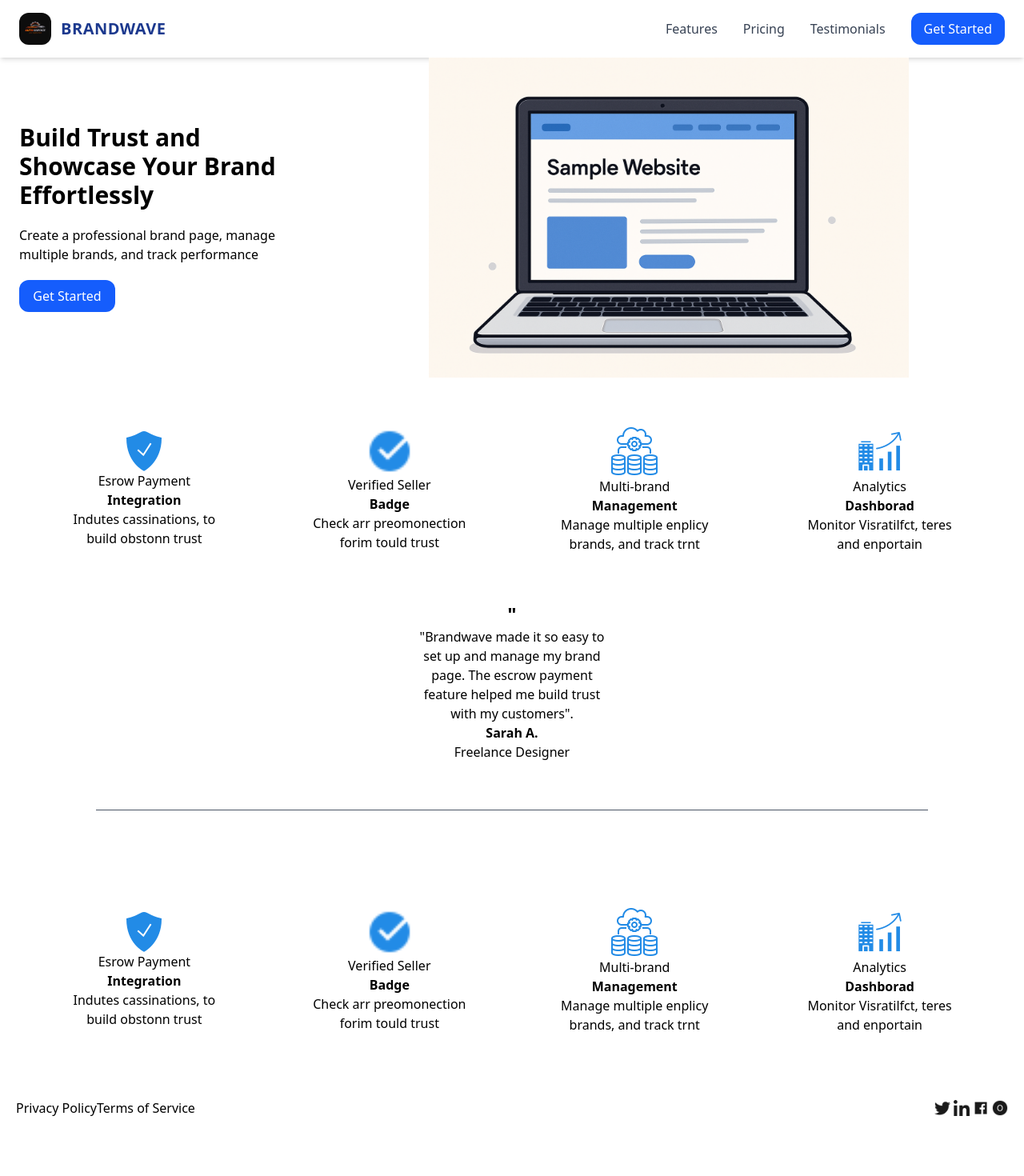
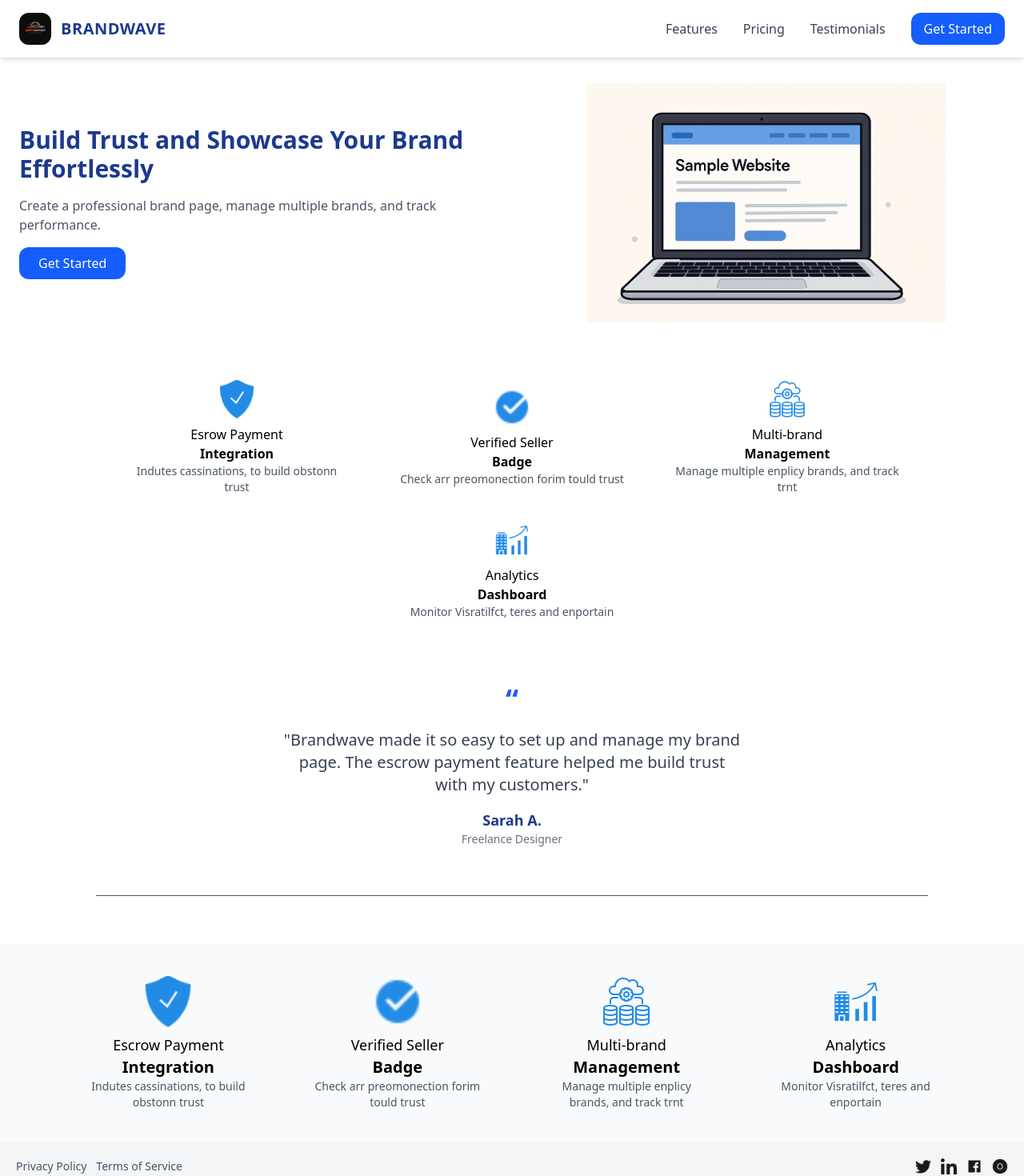
Before and after one commit to calebtolorunleke/the_brandwave, a React (Vite) app: page / in a window 1280 px wide. Shown: the top 1470 px of the page at 80% size. Before the commit the page ends 1417 px from the top, so only its background shows below. Built offline with nearby package versions, Linux system fonts and the light colour scheme.

Commit message:
updat on first page module

```diff
--- a/src/components/GetStarted/BuildTrust.jsx
+++ b/src/components/GetStarted/BuildTrust.jsx
@@ -3,24 +3,29 @@ import laptopImage from "../images/laptopImage.png";
 
 const BuildTrust = () => {
   return (
-    <div className="flex flex-row px-6 gap-10 justify-center items-center">
-      <div className="flex flex-col gap-5 w-[50%]">
-        <h1 className="font-bold text-3xl">
+    <div className="flex flex-col md:flex-row px-4 md:px-6 py-8 gap-8 md:gap-10 items-center justify-center">
+      <div className="flex flex-col gap-4 w-full md:w-1/2 text-center md:text-left">
+        <h1 className="font-bold text-2xl md:text-3xl text-blue-900">
           Build Trust and Showcase Your Brand Effortlessly
         </h1>
-        <p>
+        <p className="text-gray-600">
           Create a professional brand page, manage multiple brands, and track
-          performance
+          performance.
         </p>
-        <button className="bg-blue-600 py-2 px-4 w-30 rounded-xl text-white hover:bg-blue-700 transition">
-          Get Started
-        </button>
+        <div className="flex justify-center md:justify-start">
+          <button className="bg-blue-600 py-2 px-6 rounded-xl text-white hover:bg-blue-700 transition">
+            Get Started
+          </button>
+        </div>
       </div>
-      <img
-        src={laptopImage}
-        alt=""
-        className="mx-30 w-[50%] h-100  object-contain"
-      />
+
+      <div className="w-full md:w-1/2">
+        <img
+          src={laptopImage}
+          alt="Laptop Display"
+          className="w-full max-w-md mx-auto object-contain"
+        />
+      </div>
     </div>
   );
 };
--- a/src/components/GetStarted/FirstFooter.jsx
+++ b/src/components/GetStarted/FirstFooter.jsx
@@ -4,38 +4,50 @@ import checkMark from "../icons/checkmark.png";
 import multiBrand from "../icons/multiBrand.png";
 import analytics from "../icons/analytics.png";
 
-const firstFooter = () => {
+const FirstFooter = () => {
   return (
-    <div className="flex flex-row px-6 py-4 items-center justify-center gap-15 py-15">
-      <div className="flex flex-col items-center justify-center w-[20%] px-5 text-center">
-        <img src={blueProtect} alt="" />
-        <h1>Esrow Payment</h1>
-        <h1 className="font-bold">Integration</h1>
-        <p>Indutes cassinations, to build obstonn trust</p>
+    <div className="flex flex-col md:flex-row flex-wrap px-6 py-10 items-center justify-center gap-10 bg-gray-50">
+      {/* Card 1 */}
+      <div className="flex flex-col items-center text-center w-full md:w-[45%] lg:w-[20%] px-4">
+        <img src={blueProtect} alt="Escrow" className="w-16 h-16 mb-2" />
+        <h1 className="text-lg font-medium">Escrow Payment</h1>
+        <h1 className="font-bold text-xl">Integration</h1>
+        <p className="text-sm text-gray-600">
+          Indutes cassinations, to build obstonn trust
+        </p>
       </div>
 
-      <div className="flex flex-col items-center justify-center w-[20%] px-5 text-center">
-        <img src={checkMark} alt="" className="w-15 h-15" />
-        <h1>Verified Seller</h1>
-        <h1 className="font-bold">Badge</h1>
-        <p>Check arr preomonection forim tould trust</p>
+      {/* Card 2 */}
+      <div className="flex flex-col items-center text-center w-full md:w-[45%] lg:w-[20%] px-4">
+        <img src={checkMark} alt="Verified" className="w-16 h-16 mb-2" />
+        <h1 className="text-lg font-medium">Verified Seller</h1>
+        <h1 className="font-bold text-xl">Badge</h1>
+        <p className="text-sm text-gray-600">
+          Check arr preomonection forim tould trust
+        </p>
       </div>
 
-      <div className="flex flex-col items-center justify-center w-[20%] px-5 text-center">
-        <img src={multiBrand} alt="" />
-        <h1>Multi-brand</h1>
-        <h1 className="font-bold">Management</h1>
-        <p>Manage multiple enplicy brands, and track trnt</p>
+      {/* Card 3 */}
+      <div className="flex flex-col items-center text-center w-full md:w-[45%] lg:w-[20%] px-4">
+        <img src={multiBrand} alt="Multi-brand" className="w-16 h-16 mb-2" />
+        <h1 className="text-lg font-medium">Multi-brand</h1>
+        <h1 className="font-bold text-xl">Management</h1>
+        <p className="text-sm text-gray-600">
+          Manage multiple enplicy brands, and track trnt
+        </p>
       </div>
 
-      <div className="flex flex-col items-center justify-center w-[20%] px-5 text-center">
-        <img src={analytics} alt="" />
-        <h1>Analytics</h1>
-        <h1 className="font-bold">Dashborad</h1>
-        <p>Monitor Visratilfct, teres and enportain</p>
+      {/* Card 4 */}
+      <div className="flex flex-col items-center text-center w-full md:w-[45%] lg:w-[20%] px-4">
+        <img src={analytics} alt="Analytics" className="w-16 h-16 mb-2" />
+        <h1 className="text-lg font-medium">Analytics</h1>
+        <h1 className="font-bold text-xl">Dashboard</h1>
+        <p className="text-sm text-gray-600">
+          Monitor Visratilfct, teres and enportain
+        </p>
       </div>
     </div>
   );
 };
 
-export default firstFooter;
+export default FirstFooter;
--- a/src/components/GetStarted/OnceSaid.jsx
+++ b/src/components/GetStarted/OnceSaid.jsx
@@ -2,14 +2,16 @@ import React from "react";
 
 const OnceSaid = () => {
   return (
-    <div className="flex flex-col justify-center items-center text-center mx-10">
-      <h1 className="font-bold text-2xl">"</h1>
-      <h1 className="w-[20%]">
+    <div className="flex flex-col justify-center items-center text-center mx-6 my-10">
+      <h1 className="font-bold text-4xl text-blue-600 mb-4">“</h1>
+
+      <p className="text-base sm:text-lg md:text-xl max-w-xl text-gray-700 mb-4">
         "Brandwave made it so easy to set up and manage my brand page. The
-        escrow payment feature helped me build trust with my customers".
-      </h1>
-      <h2 className="font-bold">Sarah A.</h2>
-      <h3>Freelance Designer</h3>
+        escrow payment feature helped me build trust with my customers."
+      </p>
+
+      <h2 className="font-bold text-blue-900 text-lg">Sarah A.</h2>
+      <h3 className="text-sm text-gray-500">Freelance Designer</h3>
     </div>
   );
 };
--- a/src/components/GetStarted/SecFooter.jsx
+++ b/src/components/GetStarted/SecFooter.jsx
@@ -6,16 +6,17 @@ import zero from "../icons/zero.png";
 
 const SecFooter = () => {
   return (
-    <div className="flex flex-row items-ccenter justify-between  p-5">
-      <div>
-        <span>Privacy Policy</span>
-        <span>Terms of Service</span>
+    <div className="flex flex-col md:flex-row items-center justify-between p-5 bg-gray-100 gap-4 text-sm text-gray-600">
+      <div className="flex flex-col md:flex-row items-center gap-3">
+        <span className="hover:underline cursor-pointer">Privacy Policy</span>
+        <span className="hover:underline cursor-pointer">Terms of Service</span>
       </div>
-      <div className="flex flex-row items-center gap-1">
-        <img src={twitter} alt="" className="w-5 h-5" />
-        <img src={linkedin} alt="" className="w-5 h-5" />
-        <img src={facebook} alt="" className="w-5 h-5" />
-        <img src={zero} alt="" className="w-5 h-5" />
+
+      <div className="flex flex-row items-center gap-3">
+        <img src={twitter} alt="Twitter" className="w-5 h-5" />
+        <img src={linkedin} alt="LinkedIn" className="w-5 h-5" />
+        <img src={facebook} alt="Facebook" className="w-5 h-5" />
+        <img src={zero} alt="Zero" className="w-5 h-5" />
       </div>
     </div>
   );
--- a/src/components/GetStarted/WhatDo.jsx
+++ b/src/components/GetStarted/WhatDo.jsx
@@ -6,33 +6,45 @@ import analytics from "../icons/analytics.png";
 
 const WhatDo = () => {
   return (
-    <div className="flex flex-row px-6 py-4 items-center justify-center gap-15 py-15">
-      <div className="flex flex-col items-center justify-center w-[20%] px-5 text-center">
-        <img src={blueProtect} alt="" />
+    <div className="flex flex-col md:flex-row flex-wrap justify-center items-center px-4 py-10 gap-8 bg-white">
+      {/* Card 1 */}
+      <div className="flex flex-col items-center text-center w-full sm:w-1/2 md:w-1/4 px-4">
+        <img src={blueProtect} alt="Escrow" className="w-12 h-12 mb-2" />
         <h1>Esrow Payment</h1>
         <h1 className="font-bold">Integration</h1>
-        <p>Indutes cassinations, to build obstonn trust</p>
+        <p className="text-sm text-gray-600">
+          Indutes cassinations, to build obstonn trust
+        </p>
       </div>
 
-      <div className="flex flex-col items-center justify-center w-[20%] px-5 text-center">
-        <img src={checkMark} alt="" className="w-15 h-15" />
+      {/* Card 2 */}
+      <div className="flex flex-col items-center text-center w-full sm:w-1/2 md:w-1/4 px-4">
+        <img src={checkMark} alt="Verified" className="w-12 h-12 mb-2" />
         <h1>Verified Seller</h1>
         <h1 className="font-bold">Badge</h1>
-        <p>Check arr preomonection forim tould trust</p>
+        <p className="text-sm text-gray-600">
+          Check arr preomonection forim tould trust
+        </p>
       </div>
 
-      <div className="flex flex-col items-center justify-center w-[20%] px-5 text-center">
-        <img src={multiBrand} alt="" />
+      {/* Card 3 */}
+      <div className="flex flex-col items-center text-center w-full sm:w-1/2 md:w-1/4 px-4">
+        <img src={multiBrand} alt="Multi-brand" className="w-12 h-12 mb-2" />
         <h1>Multi-brand</h1>
         <h1 className="font-bold">Management</h1>
-        <p>Manage multiple enplicy brands, and track trnt</p>
+        <p className="text-sm text-gray-600">
+          Manage multiple enplicy brands, and track trnt
+        </p>
       </div>
 
-      <div className="flex flex-col items-center justify-center w-[20%] px-5 text-center">
-        <img src={analytics} alt="" />
+      {/* Card 4 */}
+      <div className="flex flex-col items-center text-center w-full sm:w-1/2 md:w-1/4 px-4">
+        <img src={analytics} alt="Analytics" className="w-12 h-12 mb-2" />
         <h1>Analytics</h1>
-        <h1 className="font-bold">Dashborad</h1>
-        <p>Monitor Visratilfct, teres and enportain</p>
+        <h1 className="font-bold">Dashboard</h1>
+        <p className="text-sm text-gray-600">
+          Monitor Visratilfct, teres and enportain
+        </p>
       </div>
     </div>
   );
```
